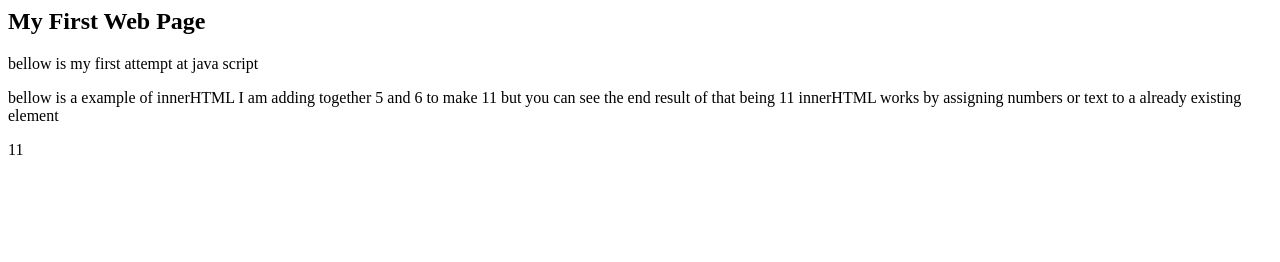
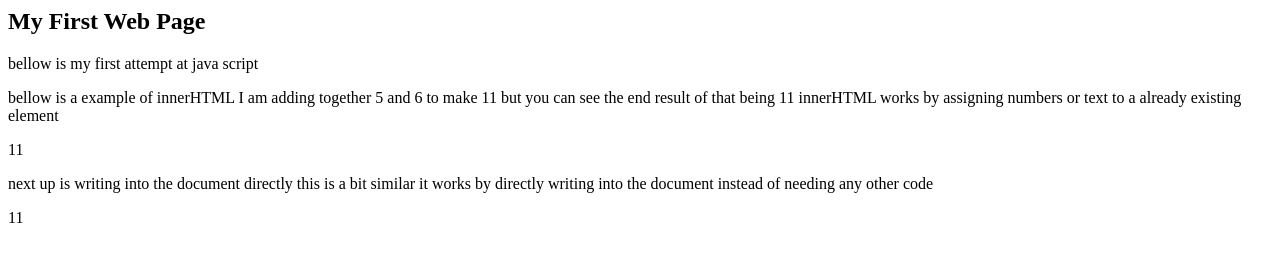
Before and after one commit to alfieholman/Javascript, a plain HTML site: page index.html in a window 1280 px wide. Drawn offline with Linux system fonts and the light colour scheme.

Commit message:
writting directly into doc

```diff
--- a/index.html
+++ b/index.html
@@ -9,12 +9,16 @@
 <p id="maths"></p>
 
 <script>
-document.getElementById("maths").innerHTML = 5 + 6;
+document.getElementById("maths").innerHTML = 8 + 3;
 </script>
 
 
 <p></p>
-<p></p>
+<p>next up is writing into the document directly this is a bit similar it works by directly writing into the document instead of needing any other code</p>
+
+<script>
+    document.write(3 + 8);
+    </script>
 
 </body>
 </html>
```
